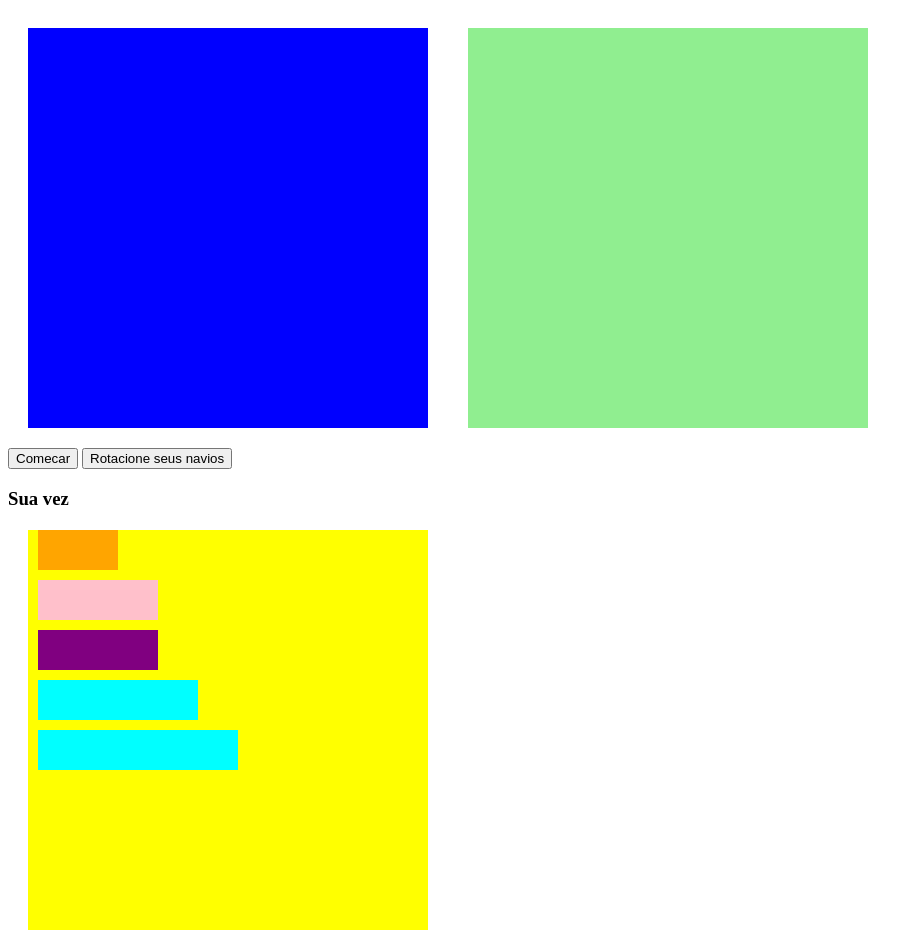
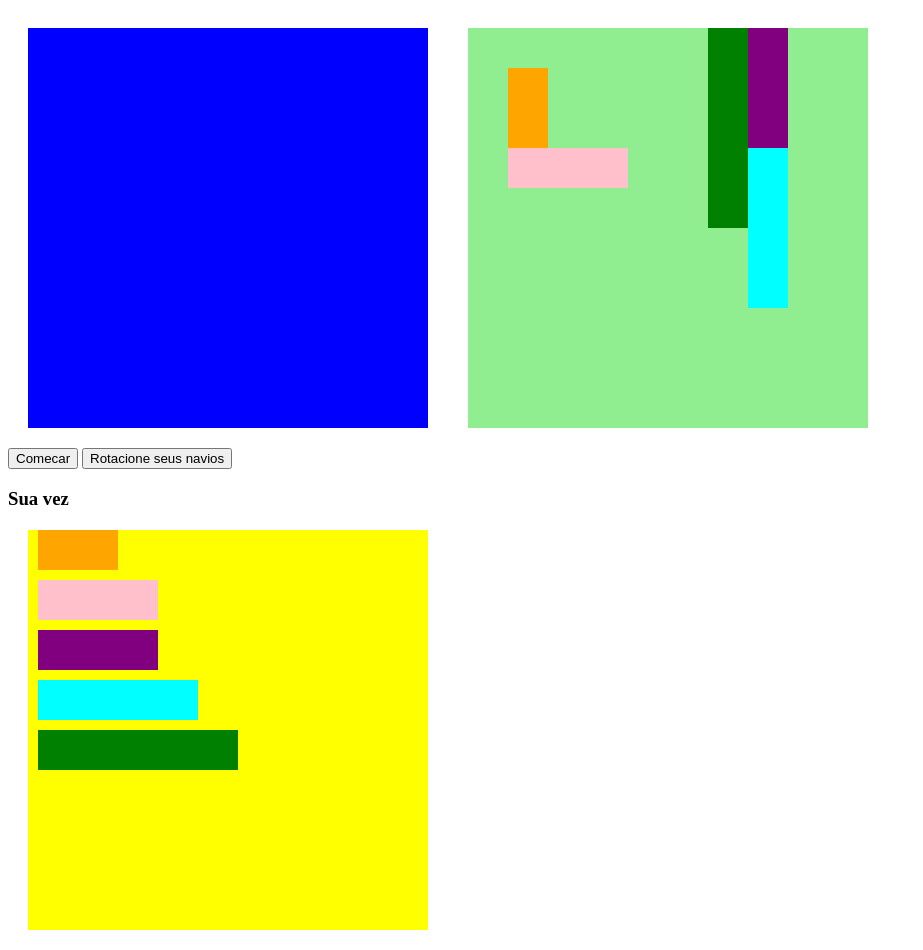
Before and after one commit to aluiz815/battleship, a plain HTML site: page index.html in a window 1280 px wide. Shown: the whole page, without its empty margins (0-923 px from the left). Drawn offline with Linux system fonts and the light colour scheme.

Commit message:
Funcao de criarCampo e Gerar Navios

```diff
--- a/game.js
+++ b/game.js
@@ -1,12 +1,101 @@
-var preloaded = [];
-function imagePreload() {
-  var i,ids = [1,2,3,4,5,6,7,8,9,10,100,101,102,103,201,202,203,204,205,206];
-  window.status = "Pré-carregando imagens ... aguarde";
-  for (i=0;i<ids.length;++i) {
-  var img = new Image, name = "assets/batt"+ids[i]+".gif";
-  img.src = name;
-  preloaded[i] = img;
+document.addEventListener("DOMContentLoaded",()=>{
+  const userGrid = document.querySelector('.grid-user')
+  const computerGrid = document.querySelector('.grid-computer')
+  const displayGrid = document.querySelector('.grid-display')
+  const ships = document.querySelectorAll('.ship')
+  const destroyer = document.querySelector('.destroyer-container')
+  const submarine = document.querySelector('.submarine-container')
+  const cruiser = document.querySelector('.cruiser-container')
+  const battleship = document.querySelector('.battle-container')
+  const carrier = document.querySelector('.carrier-container')
+  const startButton = document.querySelector("#start")
+  const rotateButton = document.querySelector("#rotate")
+  const turnDisplay = document.querySelector('#whose-go')
+  const infoDisplay = document.querySelector('#info')
+  const userSquares = []
+  const computerSquares = []
+  const width = 10
+
+  //Criar campo
+
+  function criarCampo(grid,squares) {
+    for (let i = 0; i < width * width; i++) {
+      const quadrado = document.createElement('div')
+      quadrado.dataset.id = i
+      grid.appendChild(quadrado)
+      squares.push(quadrado)
+    }
   }
-  window.status = "";
+
+
+  criarCampo(userGrid,userSquares)
+  criarCampo(computerGrid,computerSquares)
+
+
+  const arrayNavios = [
+    {
+      name:"destroyer",
+      directions: [
+        [0,1],
+        [0,width]
+      ]
+    },
+    {
+      name:"submarine",
+      directions: [
+        [0,1,2],
+        [0,width,width*2]
+      ]
+    },
+    {
+      name:"cruiser",
+      directions: [
+        [0,1,2],
+        [0,width,width*2]
+      ]
+    },
+    {
+      name:"battleship",
+      directions: [
+        [0,1,2,3],
+        [0,width,width*2,width*3]
+      ]
+    },
+    {
+      name:"carrier",
+      directions: [
+        [0,1,2,3,4],
+        [0,width,width*2,width*3,width*4]
+      ]
+    }
+  ]
+
+  //gerar os navios do computador aleatoriamente
+
+  function generate(ship) {
+    let randomDirection = Math.floor(Math.random() * ship.directions.length)
+    let current = ship.directions[randomDirection]
+    if(randomDirection === 0) direction = 1
+    if(randomDirection === 1) direction = 10
+    let randomStart =Math.abs(Math.floor(Math.random() * computerSquares.length - (ship.directions[0].length * direction)))
+
+    const isTaken = current.some(index => computerSquares[randomStart + index].classList.contains('taken'))
+    const isAtRightEdge = current.some(index=> (randomStart + index) % width===width-1)
+    const isAtLeftEdge = current.some(index=> (randomStart + index) % width===0)
+
+    if(!isTaken && !isAtRightEdge && !isAtLeftEdge) current.forEach(index=>computerSquares[randomStart+index].classList.add('taken',ship.name))
+
+    else generate(ship)
   }
-imagePreload();
+
+  generate(arrayNavios[0])
+  generate(arrayNavios[1])
+  generate(arrayNavios[2])
+  generate(arrayNavios[3])
+  generate(arrayNavios[4])
+
+
+
+
+
+})
--- a/index.html
+++ b/index.html
@@ -13,10 +13,10 @@
     <div class="grid grid-computer"></div>
   </div>
   <div class="hidden-info">
-    <button class="start">Comecar</button>
-    <button class="rotate">Rotacione seus navios</button>
-    <h3 class="whose-go">Sua vez</h3>
-    <h3 class="info"></h3>
+    <button id="start">Comecar</button>
+    <button id="rotate">Rotacione seus navios</button>
+    <h3 id="whose-go">Sua vez</h3>
+    <h3 id="info"></h3>
   </div>
   <div class="grid-display">
     <div class="ship destroyer-container" draggable="true">
--- a/style.css
+++ b/style.css
@@ -41,10 +41,6 @@
   display: flex;
 }
 
-.ship div {
-  width: 40px;
-  height: 40px;
-}
 
 .submarine-container {
   width: 120px;
@@ -73,7 +69,31 @@
 .carrier-container {
   width: 200px;
   height: 40px;
-  background-color: aqua;
+  background-color: green;
   margin: 10px;
   display: flex;
 }
+
+.destroyer {
+  background-color: orange;
+}
+.submarine {
+  background-color: pink;
+}
+
+.cruiser {
+  background-color: purple;
+}
+
+.battleship {
+  background-color: aqua;
+}
+
+.carrier {
+  background-color: green;
+}
+
+.ship div {
+  width: 40px;
+  height: 40px;
+}
```
